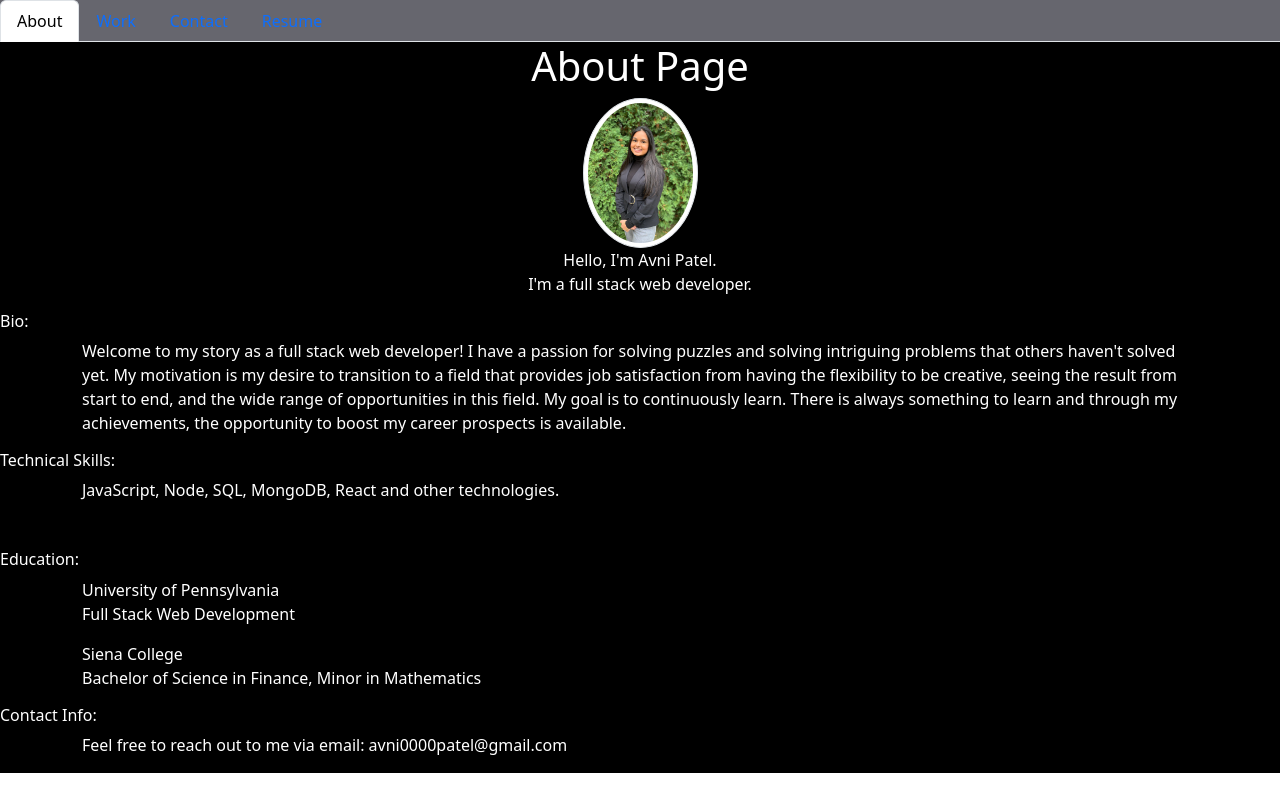
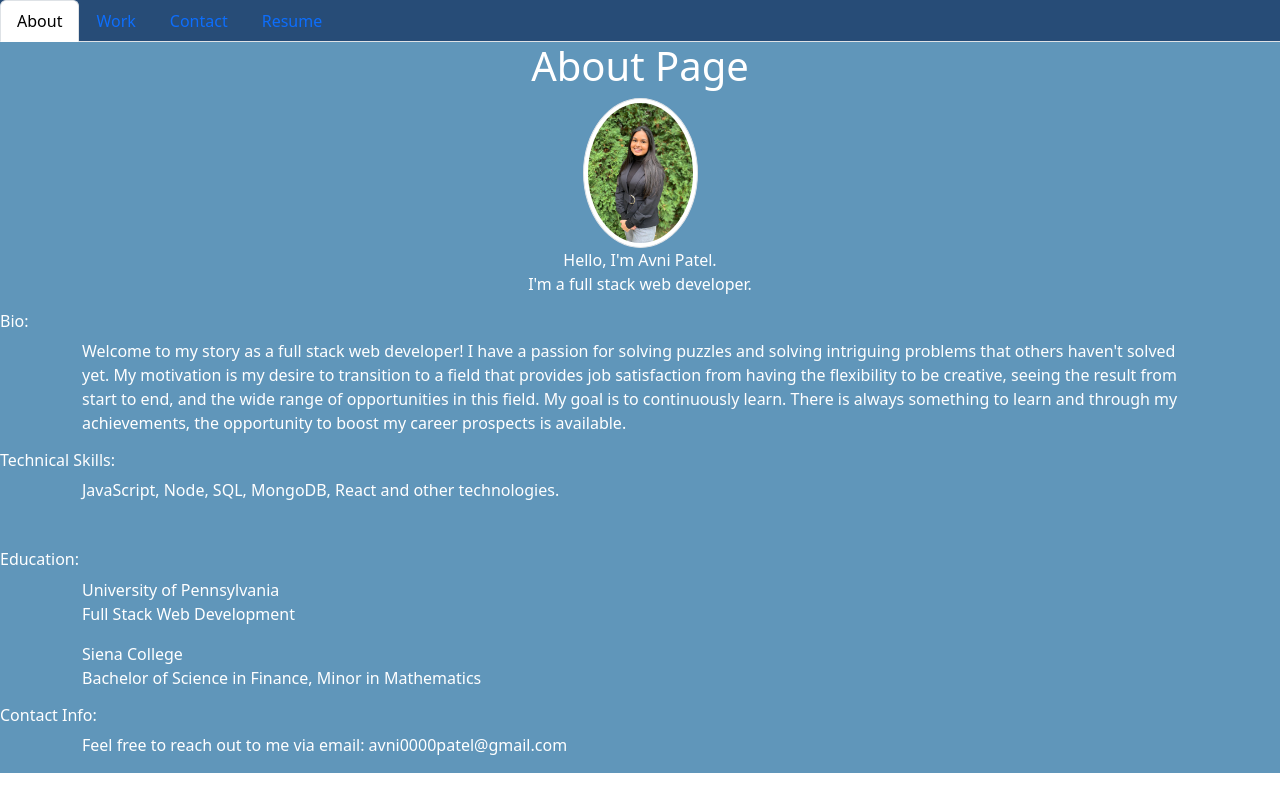
Before and after one commit to avni0000patel/React-Portfolio, a React (Create React App) app: page / in a window 1280 px wide. Built offline with nearby package versions, Linux system fonts and the light colour scheme.

Commit message:
colors change

```diff
--- a/src/components/NavTabs.js
+++ b/src/components/NavTabs.js
@@ -3,7 +3,7 @@ import React from 'react';
 function NavTabs({ currentPage, handlePageChange }) {
     const styles = {
         nav: {
-            backgroundColor: '#66666E',
+            backgroundColor: '#274C77',
         },
     }
     return (
--- a/src/components/PortfolioContainer.js
+++ b/src/components/PortfolioContainer.js
@@ -8,7 +8,7 @@ import Resume from './pages/Resume'
 export default function PortfolioContainer() {
     const styles = {
         color: {
-            backgroundColor: '#000000',
+            backgroundColor: '#6096BA',
             color: '#ffffff',
         },
     }
--- a/src/components/pages/Work.js
+++ b/src/components/pages/Work.js
@@ -20,10 +20,10 @@ import TechBlog from '../../assets/images/tech-blog-screenshot.png';
 export default function Work() {
     const styles = {
         card: {
-            backgroundColor: 'black',
+            backgroundColor: '#6096ba',
         },
         cardHeader: {
-            backgroundColor: '#66666E',
+            backgroundColor: '#274C77',
         },
         project: {
             textAlign: 'center',
```
